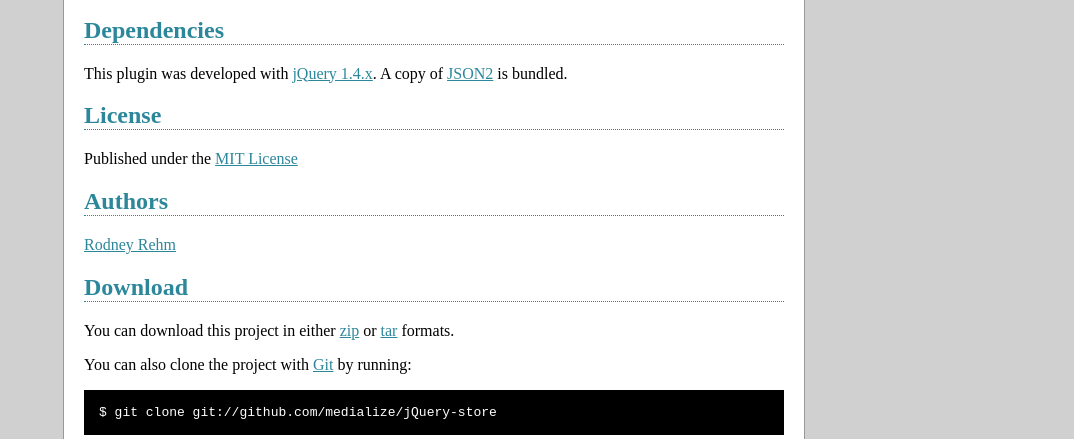
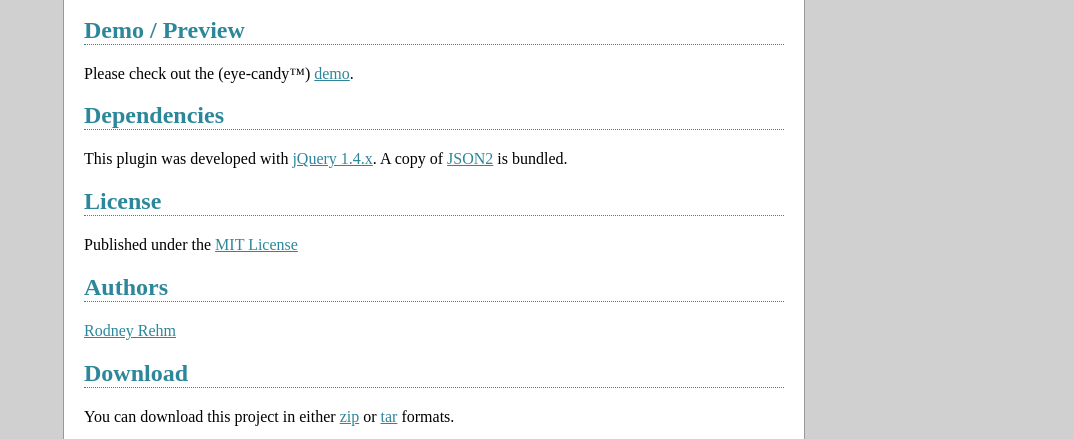
Before and after one commit to medialize/jQuery-store, a plain HTML site: page index.html in a window 1280 px wide. Shown: the part 340-779 px from the top of the page, without its empty margins (206-1280 px from the left). Drawn offline with Linux system fonts and the light colour scheme.

Commit message:
added preview link

```diff
--- a/index.html
+++ b/index.html
@@ -44,6 +44,11 @@
 			javascripts objects to JSON and back to objects.
 		</p>
 
+		<h2>Demo / Preview</h2>
+		<p>
+			Please check out the (eye-candy™) <a href="preview/">demo</a>.
+		</p>
+
 		<h2>Dependencies</h2>
 		<p>
 			This plugin was developed with <a href="http://jquery.com" target="_blank">jQuery 1.4.x</a>.
```
